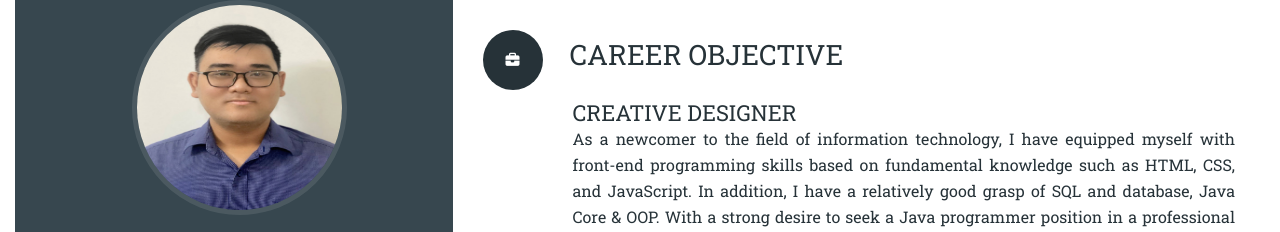
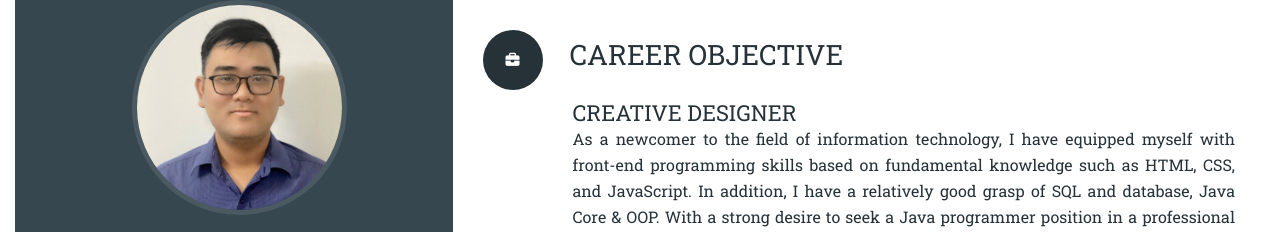
Before and after one commit to ThaiBao1991/BaoCV, a plain HTML site: page index.html in a window 1280 px wide. Shown: the top 232 px of the page. Drawn offline with nearby package versions, Linux system fonts and the light colour scheme.

```diff
--- a/assets/css/style.css
+++ b/assets/css/style.css
@@ -78,6 +78,7 @@
 .avatar img {
 	border-radius: 50%;
 	border: 5px solid rgba(255, 255, 255, .1);
+	object-fit: cover;
 }
 .avatar h1 {
 	font-size: 32px;
--- a/index.html
+++ b/index.html
@@ -29,7 +29,7 @@
 		<div class="sidebar">
 			<div class="fixed-content">
 				<div class="avatar text-center">
-					<img src="assets/img/avatar.jpg" width="215" height="215" alt="Thai Bao" />
+					<img src="assets/img/anh2.jpg" width="215" height="215" alt="Thai Bao" />
 					<h1 class="name">Phan Thanh Thai Bao</h1>
 					<h4 class="job">Java Developer</h4>
 				</div><!-- .avatar -->
```
Also changed, not shown: assets/img/anh2.jpg (added).
